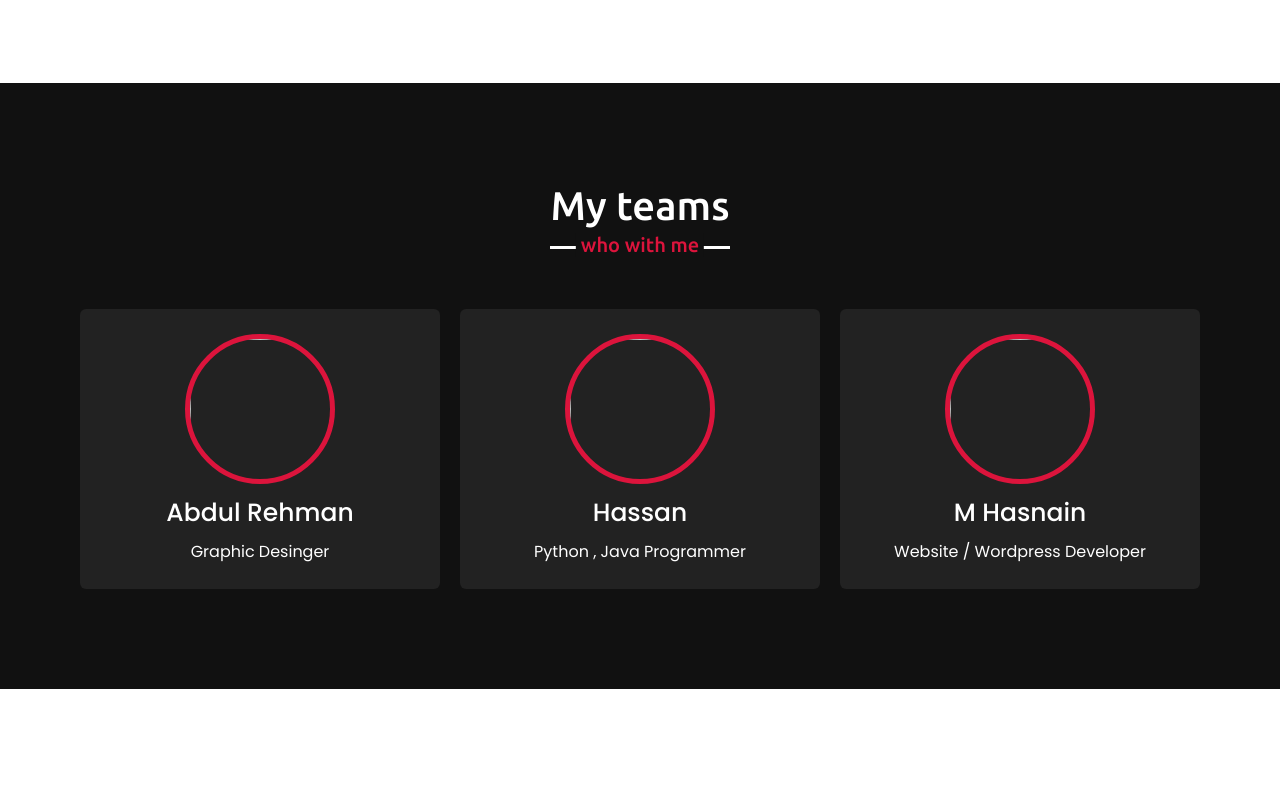
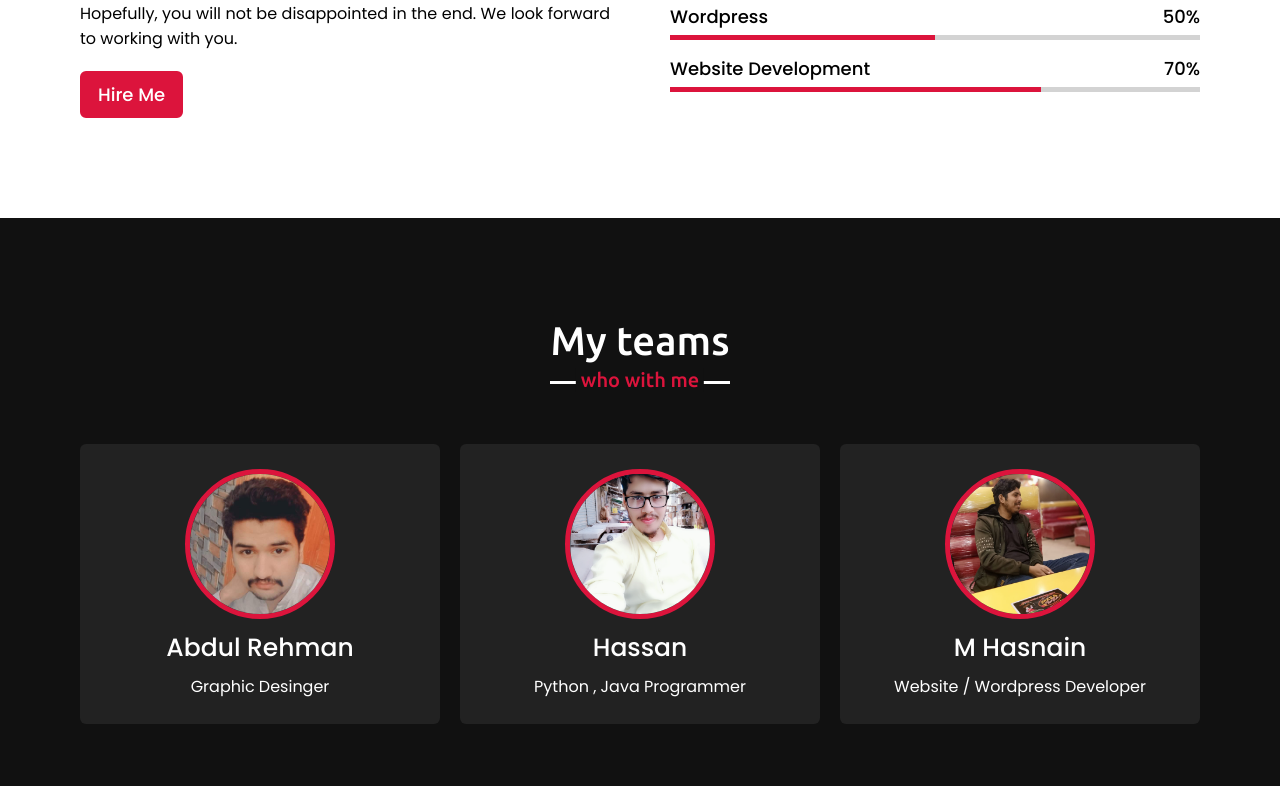
Before and after one commit to hasnainjani/e-rozgar, a plain HTML site: page index.html in a window 1280 px wide. Shown: the part 2630-3416 px from the top of the page. Drawn offline with nearby package versions, Linux system fonts and the light colour scheme; files whose address does not match are found by name.

Commit message:
Update index.html

```diff
--- a/index.html
+++ b/index.html
@@ -58,7 +58,7 @@
             <h2 class="title">About me</h2>
             <div class="about-content">
                 <div class="column left">
-                    <img src="./images/hasnain.jpeg" alt="M hasnain Haider CEO">
+                    <img src="hasnain.jpeg" alt="M hasnain Haider CEO">
                 </div>
                 <div class="column right">
                     <div class="text">I'm M Hasnain and I'm a <span class="typing-2"></span></div>
@@ -178,21 +178,21 @@
             <div class="carousel owl-carousel">
                 <div class="card">
                     <div class="box">
-                        <img src="images/hasnain.jpeg" alt="">
+                        <img src="hasnain.jpeg" alt="">
                         <div class="text">M Hasnain</div>
                         <p>Website / Wordpress Developer</p>
                     </div>
                 </div>
                 <div class="card">
                     <div class="box">
-                        <img src="images/abdulRehman.jpeg" alt="">
+                        <img src="abdulRehman.jpeg" alt="">
                         <div class="text">Abdul Rehman</div>
                         <p>Graphic Desinger</p>
                     </div>
                 </div>
                 <div class="card">
                     <div class="box">
-                        <img src="images/hassan.png" alt="">
+                        <img src="hassan.png" alt="">
                         <div class="text">Hassan</div>
                         <p>Python , Java Programmer</p>
                     </div>
```
